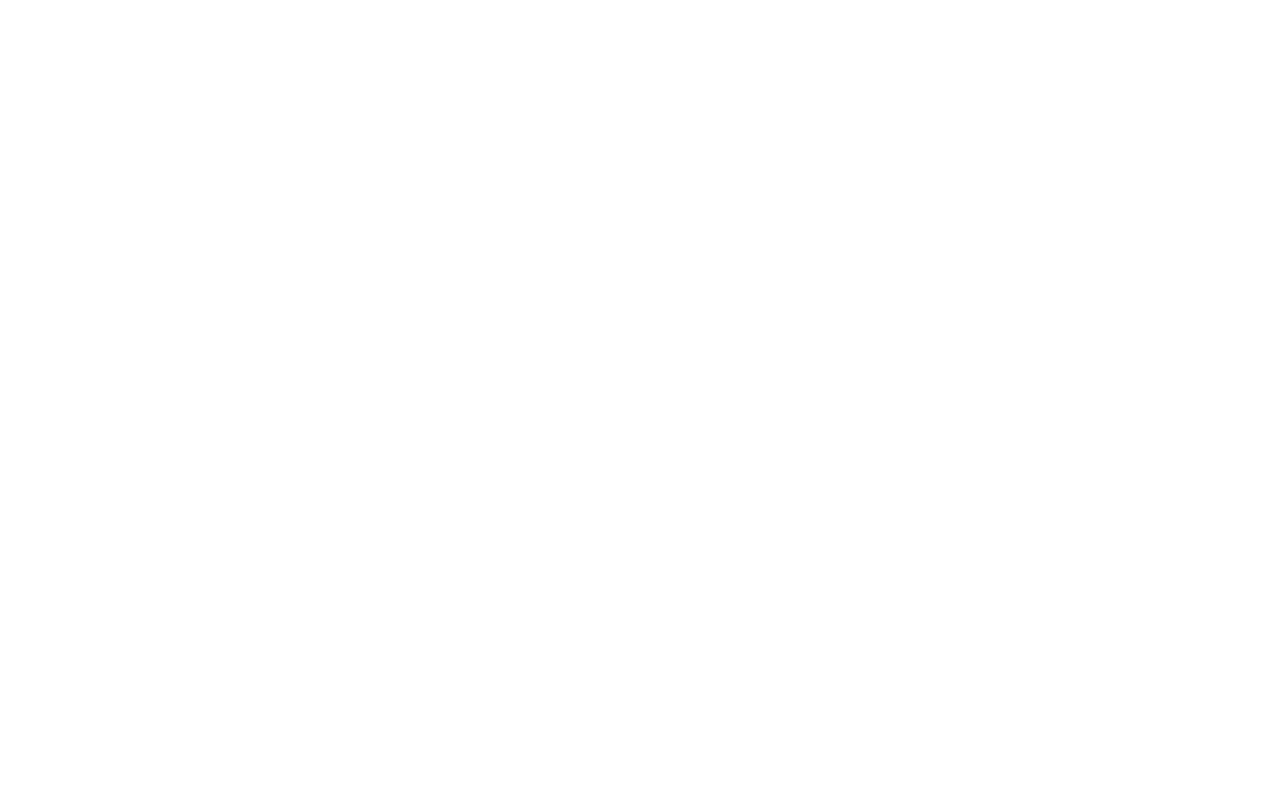
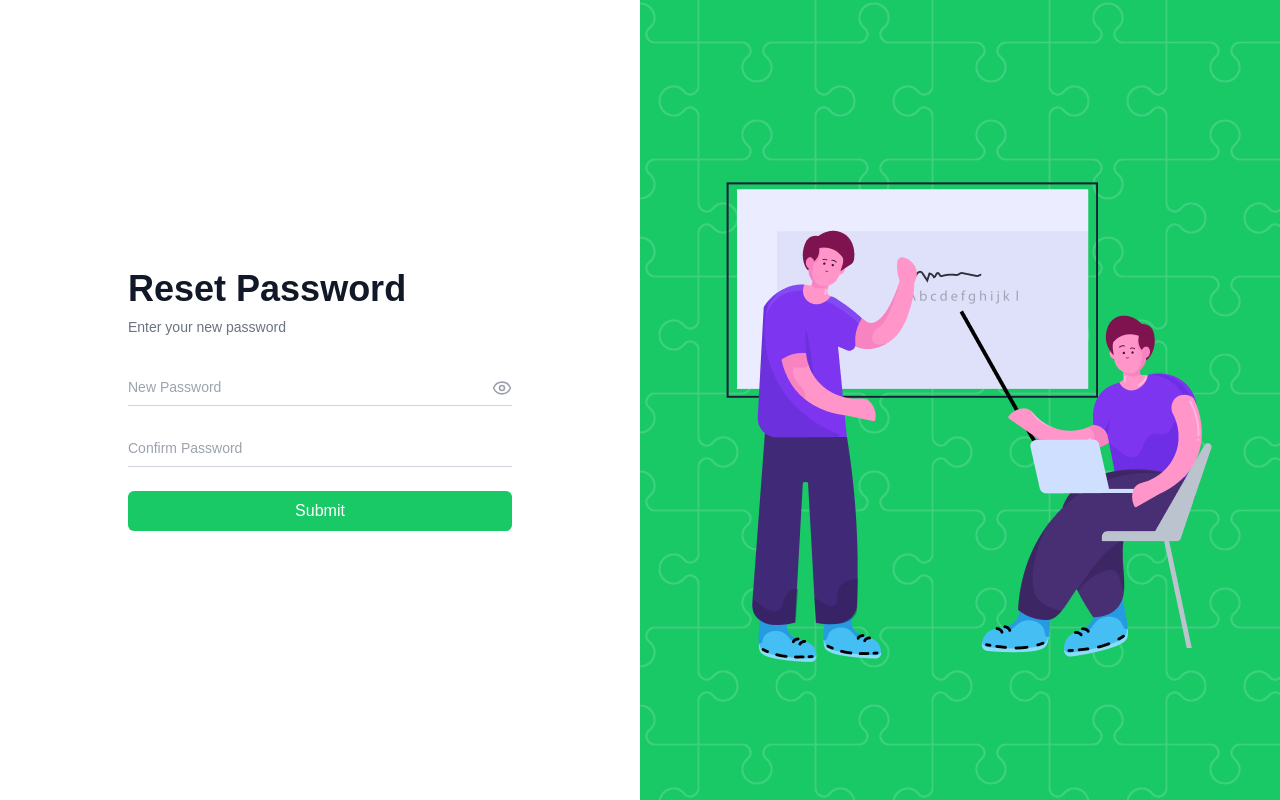
Before and after one commit to Shadowdevsbu/satto-team-2, a React (Vite) app: page /auth/reset-password in a window 1280 px wide. Before the commit this address had no page. Built offline with nearby package versions, Linux system fonts and the light colour scheme; a web font is replaced by a local one.

Commit message:
feat: add reset password page

```diff
--- a/src/App.jsx
+++ b/src/App.jsx
@@ -17,6 +17,7 @@
 import SignUp from './pages/auth/signup';
 import SignIn from './pages/auth/signin';
 import ForgotPassword from './pages/auth/forgot-pass';
+import ResetPassword from './pages/auth/reset-pass';
 
 
 const App = () => {
@@ -29,6 +30,7 @@
     <Route path='/auth/signup' element={<SignUp />} />
     <Route path='/auth/signin' element={<SignIn />} />
     <Route path='auth/forgot-password' element={<ForgotPassword />}/>
+    <Route path='auth/reset-password' element={<ResetPassword />}/>
 
       {/* Student Routing */}
       <Route path="/student" element={<StudentHomeLayout />}>
--- /dev/null
+++ b/src/pages/auth/reset-pass.jsx
@@ -0,0 +1,103 @@
+import React, { useState } from 'react';
+import { Eye, EyeOff, CheckCircle } from 'lucide-react';
+
+const ResetPassword = () => {
+  const [newPassword, setNewPassword] = useState('');
+  const [confirmPassword, setConfirmPassword] = useState('');
+  const [showPassword, setShowPassword] = useState(false);
+  const [resetDone, setResetDone] = useState(false);
+  const [error, setError] = useState('');
+
+  const handleSubmit = (e) => {
+    e.preventDefault();
+
+    if (newPassword !== confirmPassword) {
+      setError('Passwords do not match.');
+      return;
+    }
+
+    // Perform password reset logic here (API call)
+    console.log('Password reset to:', newPassword);
+    setResetDone(true);
+  };
+
+  return (
+    <div className="flex h-screen">
+      {/* Left Column */}
+      <div className="w-full md:w-1/2 bg-white flex items-center justify-center p-8">
+        <div className="w-full max-w-sm text-left">
+          {!resetDone ? (
+            <>
+              <h1 className="text-4xl font-bold text-gray-900 mb-2">Reset Password</h1>
+              <p className="text-gray-500 mb-8 text-sm">Enter your new password</p>
+
+              <form onSubmit={handleSubmit} className="space-y-6">
+                {/* New Password */}
+                <div className="relative">
+                  <input
+                    type={showPassword ? 'text' : 'password'}
+                    placeholder="New Password"
+                    value={newPassword}
+                    onChange={(e) => setNewPassword(e.target.value)}
+                    className="w-full border-b border-gray-300 bg-transparent py-2 text-sm pr-10 focus:outline-none focus:border-black"
+                    required
+                  />
+                  <button
+                    type="button"
+                    onClick={() => setShowPassword(!showPassword)}
+                    className="absolute right-0 top-1/2 -translate-y-1/2 text-gray-400"
+                  >
+                    {showPassword ? <EyeOff className="h-5 w-5" /> : <Eye className="h-5 w-5" />}
+                  </button>
+                </div>
+
+                {/* Confirm Password */}
+                <input
+                  type={showPassword ? 'text' : 'password'}
+                  placeholder="Confirm Password"
+                  value={confirmPassword}
+                  onChange={(e) => setConfirmPassword(e.target.value)}
+                  className="w-full border-b border-gray-300 bg-transparent py-2 text-sm focus:outline-none focus:border-black"
+                  required
+                />
+
+                {error && (
+                  <p className="text-red-500 text-sm -mt-4">{error}</p>
+                )}
+
+                <button
+                  type="submit"
+                  className="w-full py-2 bg-[#19C966] text-white rounded-md font-medium hover:bg-green-600 transition"
+                >
+                  Submit
+                </button>
+              </form>
+            </>
+          ) : (
+            <div className="flex flex-col items-center text-center">
+              <CheckCircle className="h-14 w-14 text-green-500 mb-4" />
+              <h2 className="text-xl font-semibold text-gray-800 mb-2">Password Reset Successful</h2>
+              <p className="text-gray-500 text-sm">
+                You can now log in with your new password.
+              </p>
+            </div>
+          )}
+        </div>
+      </div>
+
+      {/* Right Column: Illustration */}
+      <div
+        className="hidden md:flex w-1/2 items-center justify-center bg-gray-100"
+        style={{
+          backgroundImage: `url('/signupBg.png')`,
+          backgroundSize: 'cover',
+          backgroundPosition: 'center',
+        }}
+      >
+        <img src="/signupIllustration.png" alt="Reset Password" className="max-w-full h-auto" />
+      </div>
+    </div>
+  );
+};
+
+export default ResetPassword;
--- a/src/pages/landing-page.jsx
+++ b/src/pages/landing-page.jsx
@@ -90,7 +90,7 @@
             <a key={i} href="#" className="hover:text-green-700 transition">{label}</a>
           ))}
         </div>
-        <a href="#signup" className="bg-black text-white px-6 py-2 rounded-md hover:bg-green-700 transition">Sign Up</a>
+        <a href="/auth/signup" className="bg-black text-white px-6 py-2 rounded-md hover:bg-green-700 transition">Sign Up</a>
       </nav>
 
       {/* Hero Section */}
```
